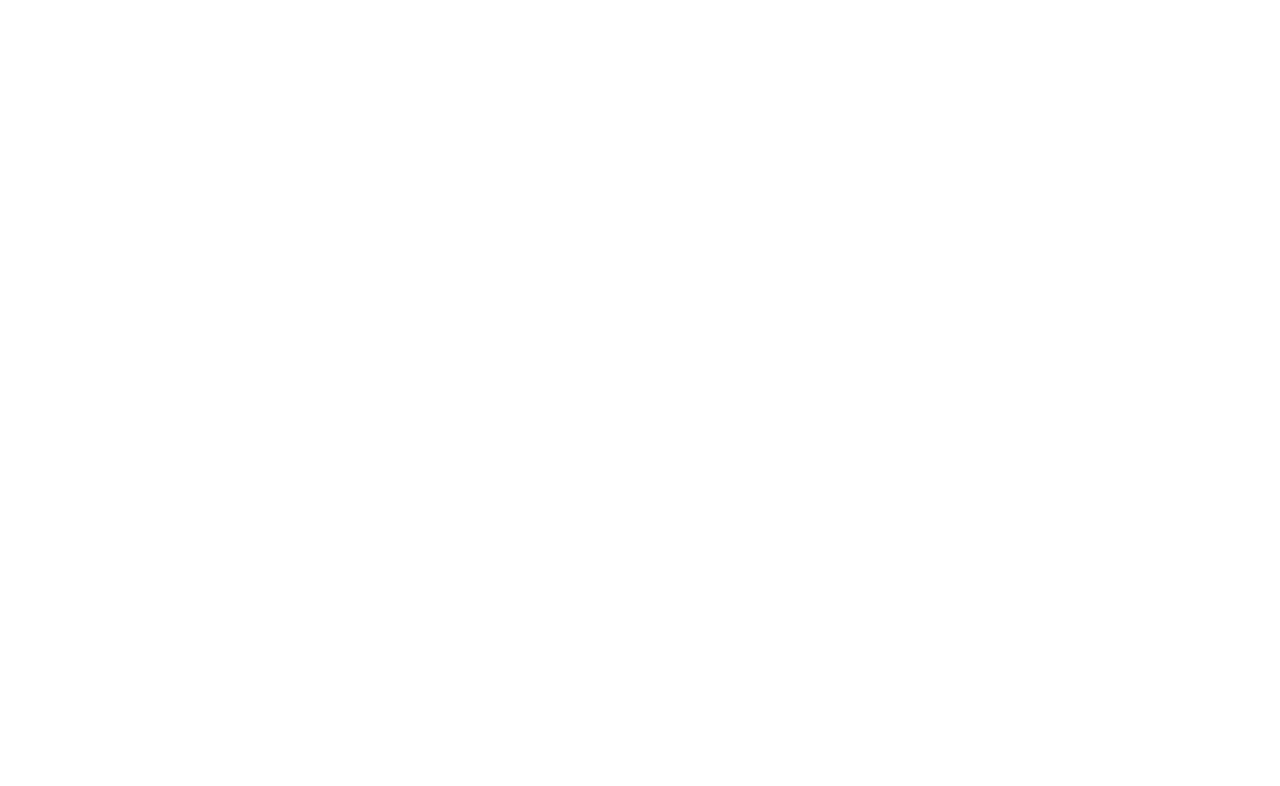
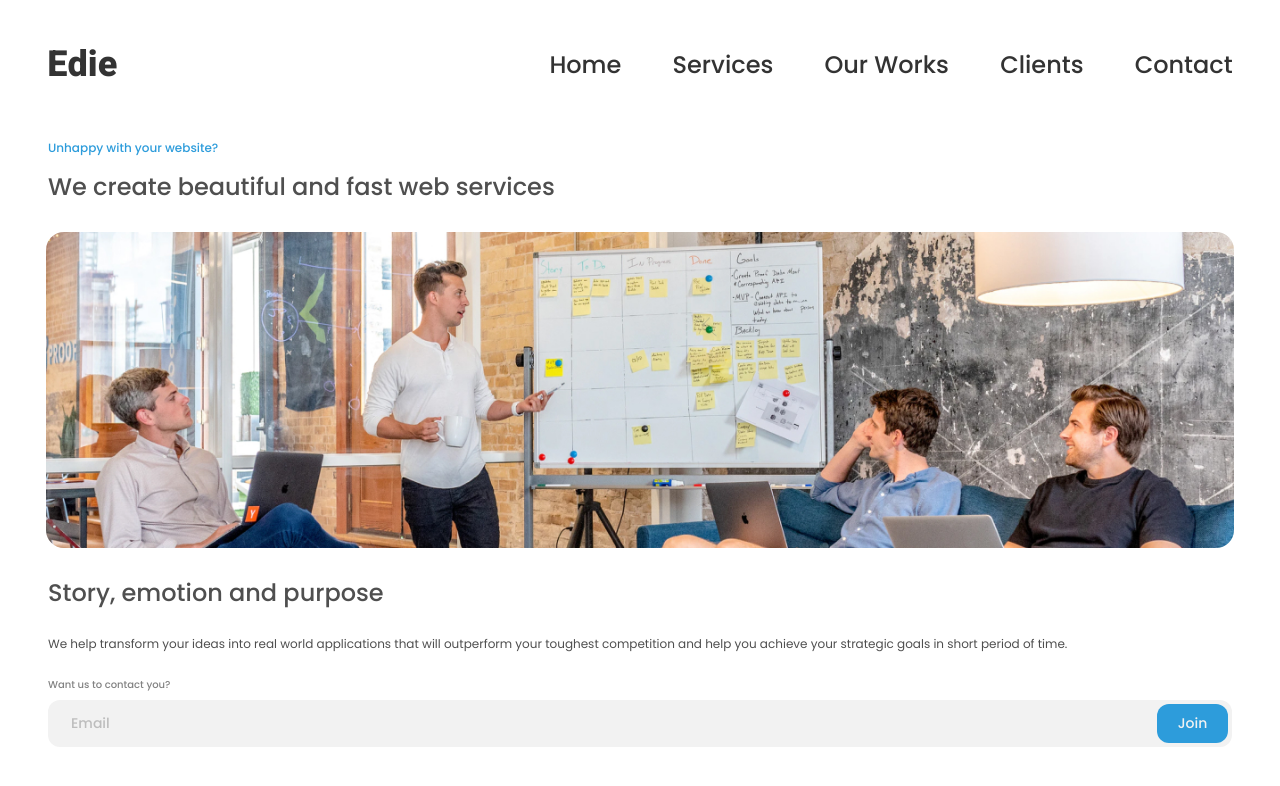
Before and after one commit to sebastoico/devChallenges_Edie-homepage, a plain HTML site: page index.html in a window 1280 px wide. Drawn offline with nearby package versions, Linux system fonts and the light colour scheme.

Commit message:
Se agrega el header y la primera sección

```diff
--- a/index.html
+++ b/index.html
@@ -6,6 +6,10 @@
     <meta name="viewport" content="width=device-width, initial-scale=1.0" />
     <title>Edie homepage</title>
     <!-- Fuentes -->
+    <link
+      href="https://fonts.googleapis.com/icon?family=Material+Symbols+Outlined"
+      rel="stylesheet"
+    />
     <link rel="preconnect" href="https://fonts.googleapis.com" />
     <link rel="preconnect" href="https://fonts.gstatic.com" crossorigin />
     <link
@@ -20,6 +24,54 @@
       referrerpolicy="no-referrer"
       href="https://necolas.github.io/normalize.css/8.0.1/normalize.css"
     />
+
+    <!-- Estilos personalizados -->
+    <link rel="stylesheet" href="styles.css" />
   </head>
-  <body></body>
+  <body>
+    <header>
+      <h1>Edie</h1>
+      <nav class="menu--mobile">
+        <span class="mobile-menu--icon material-symbols-outlined"> menu </span>
+        <aside class="mobile-menu mobile-menu--inactive">
+          <ul>
+            <li>Home</li>
+            <li>Services</li>
+            <li>Our Works</li>
+            <li>Clients</li>
+            <li>Contact</li>
+          </ul>
+          <span class="mobile-menu--close-icon material-symbols-outlined">
+            close
+          </span>
+        </aside>
+      </nav>
+      <nav class="menu--desktop">
+        <ul>
+          <li>Home</li>
+          <li>Services</li>
+          <li>Our Works</li>
+          <li>Clients</li>
+          <li>Contact</li>
+        </ul>
+      </nav>
+    </header>
+    <section class="contact">
+      <h2>Unhappy with your website?</h2>
+      <p class="contact--bold">We create beautiful and fast web services</p>
+      <img src="assets/imgs/heroImage.jpg" alt="heroImage" />
+      <p class="contact--bold">Story, emotion and purpose</p>
+      <p>
+        We help transform your ideas into real world applications that will
+        outperform your toughest competition and help you achieve your strategic
+        goals in short period of time.
+      </p>
+      <p class="contact--small">Want us to contact you?</p>
+      <label for="email">
+        <input type="email" placeholder="Email" />
+        <input type="submit" value="Join" />
+      </label>
+    </section>
+    <script src="main.js"></script>
+  </body>
 </html>
--- /dev/null
+++ b/main.js
@@ -0,0 +1,18 @@
+const mobileMenuIcon = document.querySelector(".mobile-menu--icon");
+const mobileMenu = document.querySelector(".mobile-menu");
+const mobileMenuCloseIcon = document.querySelector(".mobile-menu--close-icon");
+const desktopSize = window.matchMedia("(min-width: 1024px)");
+
+mobileMenuIcon.addEventListener("click", displayMobileMenu);
+mobileMenuCloseIcon.addEventListener("click", displayMobileMenu);
+
+window.addEventListener("resize", () => closeMobileMenu(desktopSize));
+
+function displayMobileMenu() {
+  mobileMenu.classList.toggle("mobile-menu--inactive");
+}
+function closeMobileMenu(desktopSize) {
+  if (desktopSize.matches) {
+    mobileMenu.classList.add("mobile-menu--inactive");
+  }
+}
--- /dev/null
+++ b/styles.css
@@ -0,0 +1,180 @@
+:root {
+  --gray-1: #333333;
+  --gray-2: #4f4f4f;
+  --gray-3: #828282;
+  --gray-4: #bdbdbd;
+  --gray-6: #f2f2f2;
+}
+* {
+  box-sizing: border-box;
+  margin: 0;
+  padding: 0;
+}
+html {
+  font-size: 62.5%;
+  font-family: "Poppins", sans-serif;
+  font-weight: 400;
+  min-width: 375px;
+}
+
+body {
+  position: relative;
+}
+header {
+  margin: clamp(13px, 3vw, 42px) clamp(10px, 3.7vw, 52px);
+
+  display: flex;
+  justify-content: space-between;
+  align-items: center;
+}
+h1 {
+  margin: 0;
+
+  font-family: "Heebo";
+  font-weight: 800;
+  font-size: clamp(2.4rem, 3.2vw, 3.6rem);
+  line-height: clamp(3.5rem, 4.6vw, 5.3rem);
+  color: var(--gray-1);
+}
+.menu--mobile span:hover {
+  cursor: pointer;
+}
+.mobile-menu {
+  position: absolute;
+  top: 0;
+  left: 0;
+  width: 100vw;
+  height: 100vh;
+
+  background: white;
+
+  display: flex;
+  align-items: center;
+  justify-content: center;
+}
+.mobile-menu ul {
+  display: flex;
+  flex-direction: column;
+  align-items: center;
+}
+.mobile-menu ul li:hover {
+  cursor: pointer;
+}
+.menu--mobile aside span {
+  position: absolute;
+  top: 20px;
+  right: 20px;
+  font-size: 3.5rem;
+}
+.menu--mobile .mobile-menu--inactive {
+  display: none;
+}
+.menu--desktop {
+  display: none;
+}
+.menu--desktop ul {
+  display: flex;
+  column-gap: 4vw;
+}
+.menu--desktop ul,
+.menu--mobile ul {
+  list-style-type: none;
+
+  font-weight: 500;
+  font-size: clamp(1.6rem, 2.1vw, 2.4rem);
+  line-height: clamp(2.4rem, 3.2vw, 3.6rem);
+
+  color: var(--gray-1);
+}
+
+.contact {
+  margin: 48px 48px;
+
+  display: flex;
+  flex-direction: column;
+}
+.contact h2 {
+  font-weight: 500;
+  font-size: 1.2rem;
+  line-height: 1.8rem;
+
+  color: #2d9cdb;
+}
+.contact img {
+  margin: 15px 0;
+  width: 92.8vw;
+  border-radius: 18px;
+  align-self: center;
+}
+.contact p {
+  margin: 12px 0;
+
+  font-size: 1.2rem;
+  line-height: 1.8rem;
+
+  color: var(--gray-2);
+}
+.contact .contact--bold {
+  font-weight: 500;
+  font-size: 2.4rem;
+  line-height: 3.6rem;
+}
+.contact .contact--small {
+  margin: 12px 0 8px;
+
+  font-weight: 500;
+  font-size: 1rem;
+  line-height: 1.5rem;
+
+  color: var(--gray-3);
+}
+.contact label {
+  display: flex;
+  justify-content: space-between;
+
+  padding: 4px;
+  background: var(--gray-6);
+  border-radius: 12px;
+}
+.contact input[type="email"] {
+  margin-left: 19px;
+
+  font-weight: 500;
+  font-size: 1.4rem;
+  line-height: 2.1rem;
+
+  border-style: none;
+  background: transparent;
+}
+.contact ::placeholder {
+  color: var(--gray-4);
+}
+.contact input:focus {
+  outline: none;
+}
+.contact input[type="submit"] {
+  width: 71px;
+  height: 39px;
+
+  font-weight: 500;
+  font-size: 14px;
+  line-height: 21px;
+
+  color: var(--gray-6);
+
+  border-style: none;
+  background: #2d9cdb;
+  border-radius: 12px;
+}
+.contact input[type="submit"]:hover {
+  cursor: pointer;
+}
+
+@media (min-width: 768px) {
+  .menu--desktop {
+    display: flex;
+  }
+  .menu--mobile {
+    display: none;
+  }
+}
```
